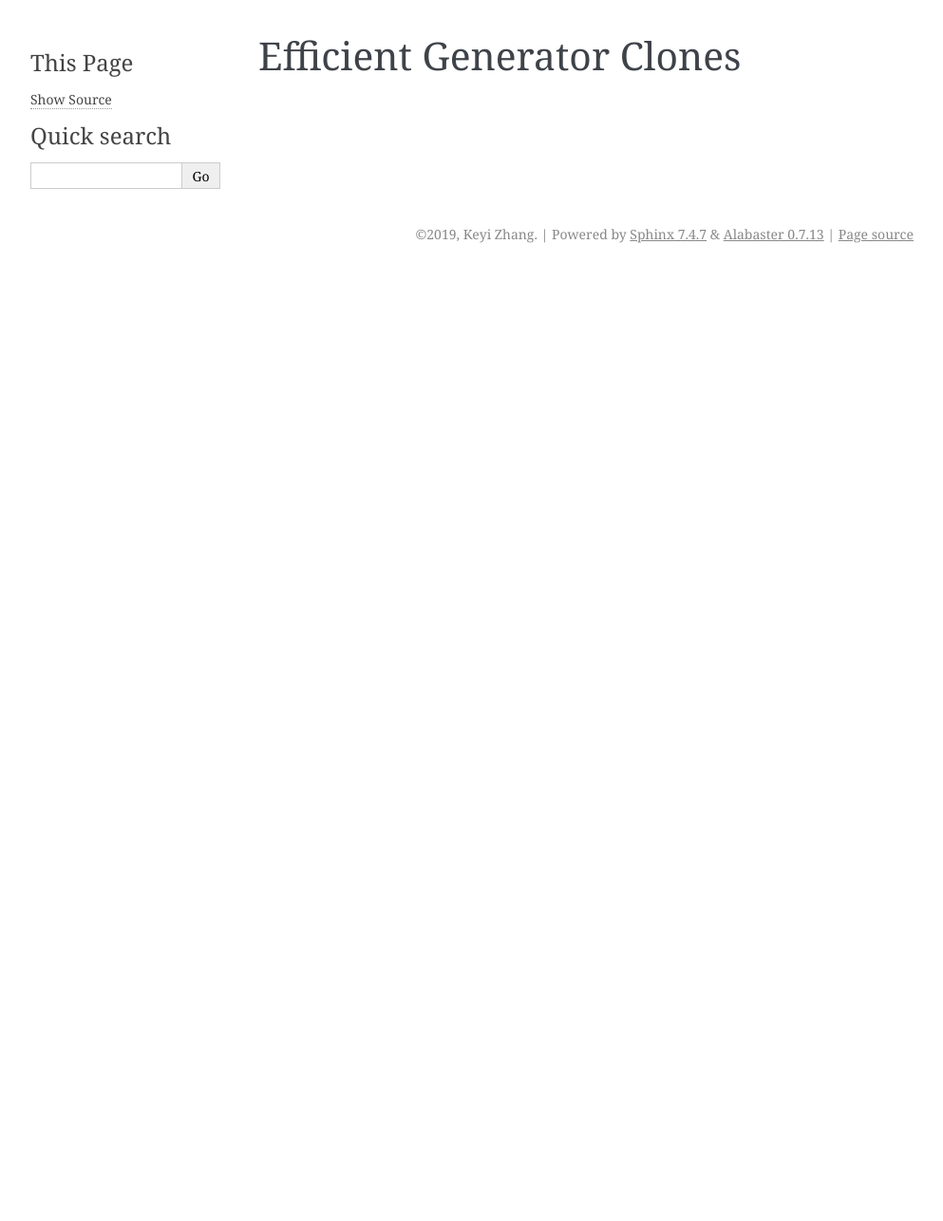
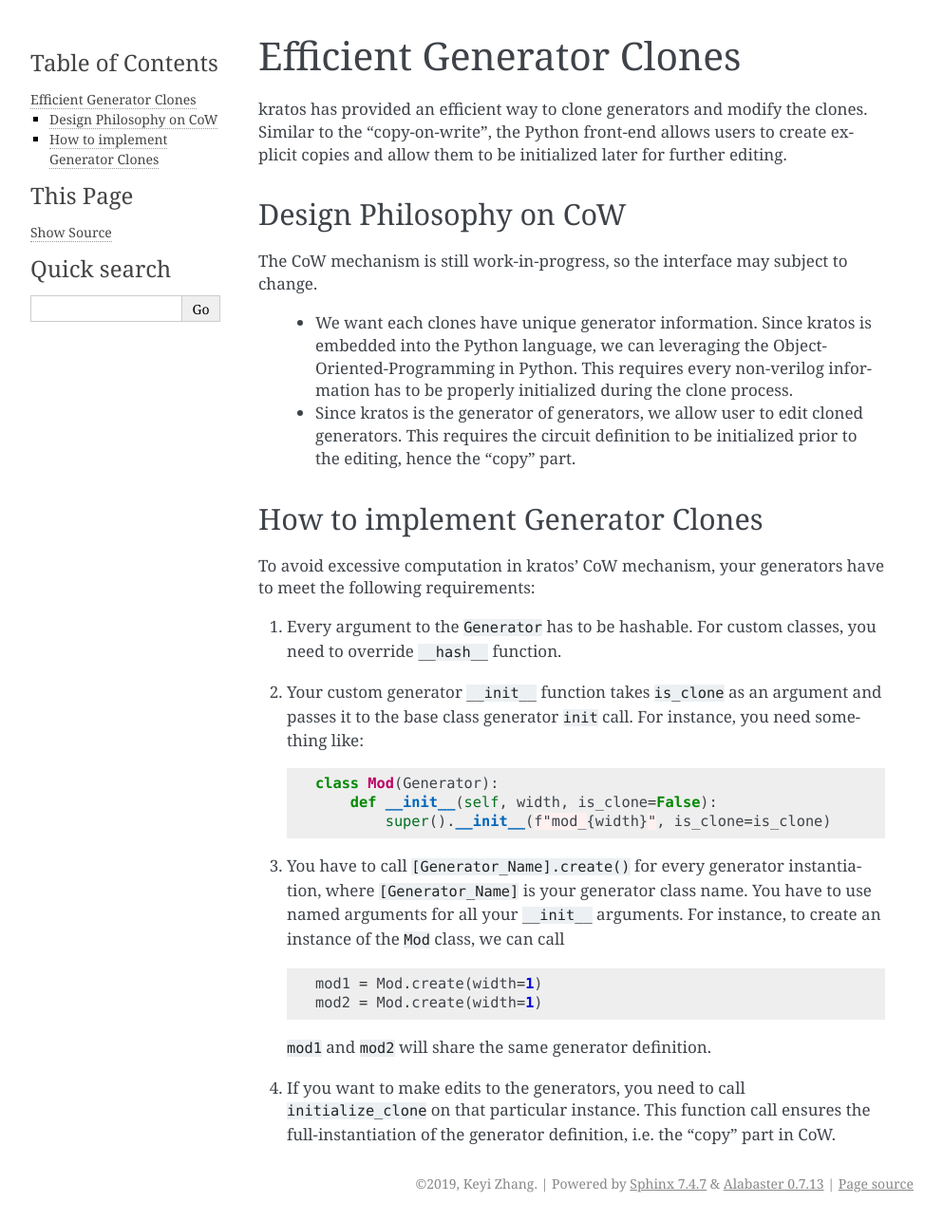
Before and after one commit to Kuree/kratos, a Sphinx documentation site: the page built from docs/advanced/clone.rst, in a window 1280 px wide. Shown: the whole page at 95% size, without its empty margins (148-1141 px from the left). Built offline with Sphinx 7.4.7, drawn with Linux system fonts in a browser that asks for light colours; before the commit the page ends 900 px from its top, so only the background shows below that.

Commit message:
update doc for clones

```diff
--- a/docs/advanced/clone.rst
+++ b/docs/advanced/clone.rst
@@ -1,2 +1,54 @@
 Efficient Generator Clones
 ##########################
+
+kratos has provided an efficient way to clone generators and modify the clones.
+Similar to the "copy-on-write", the Python front-end allows users to create
+explicit copies and allow them to be initialized later for further editing.
+
+Design Philosophy on CoW
+========================
+
+The CoW mechanism is still work-in-progress, so the interface may subject to
+change.
+
+  - We want each clones have unique generator information. Since kratos is
+    embedded into the Python language, we can leveraging the
+    Object-Oriented-Programming in Python. This requires every non-verilog
+    information has to be properly initialized during the clone process.
+  - Since kratos is the generator of generators, we allow user to edit
+    cloned generators. This requires the circuit definition to be initialized
+    prior to the editing, hence the "copy" part.
+
+How to implement Generator Clones
+=================================
+To avoid excessive computation in kratos' CoW mechanism, your
+generators have to meet the following requirements:
+
+1. Every argument to the ``Generator`` has to be hashable. For custom
+   classes, you need to override ``__hash__`` function.
+2. Your custom generator ``__init__`` function takes ``is_clone`` as an
+   argument and passes it to the base class generator ``init`` call. For
+   instance, you need something like:
+
+   .. code-block:: Python
+
+    class Mod(Generator):
+        def __init__(self, width, is_clone=False):
+            super().__init__(f"mod_{width}", is_clone=is_clone)
+3. You have to call ``[Generator_Name].create()`` for every generator
+   instantiation, where ``[Generator_Name]`` is your generator class
+   name. You have to use named arguments for all your ``__init__``
+   arguments. For instance, to create an instance of the ``Mod`` class,
+   we can call
+
+   .. code-block:: Python
+
+       mod1 = Mod.create(width=1)
+       mod2 = Mod.create(width=1)
+
+   ``mod1`` and ``mod2`` will share the same generator definition.
+
+4. If you want to make edits to the generators, you need to call
+   ``initialize_clone`` on that particular instance. This function
+   call ensures the full-instantiation of the generator definition,
+   i.e. the "copy" part in CoW.
```
Also changed, not shown: docs/generator.rst (line endings or trailing spaces).
